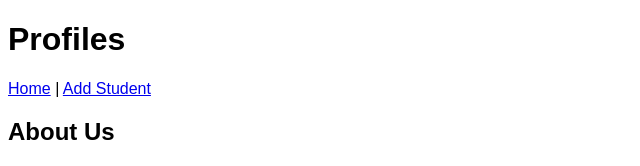
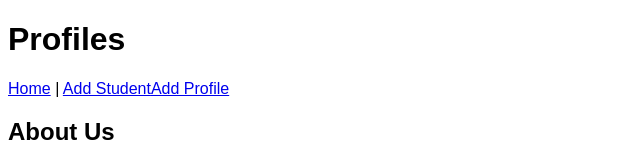
Before and after one commit to shayla-huff/nextlabs, a Next.js app: page /about in a window 1280 px wide. Shown: the top 166 px of the page, without its empty margins (0-640 px from the left). Built offline with nearby package versions, Linux system fonts and the light colour scheme.

Commit message:
addprofile

```diff
--- a/app/layout.tsx
+++ b/app/layout.tsx
@@ -19,6 +19,7 @@ export default function RootLayout({
           <h1>Profiles</h1>
             <Link href="/">Home</Link> |{" "}
             <Link href="/addstudent">Add Student</Link>
+            <Link href="/addprofile">Add Profile</Link>
         </header>
 
         <main>{ children }</main>
```
